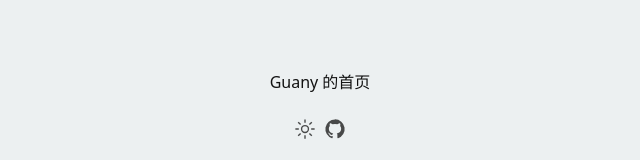
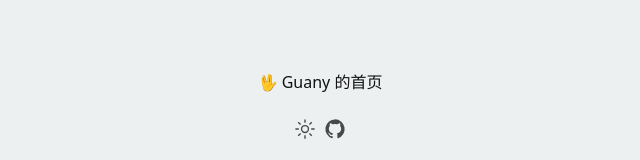
Before and after one commit to tlyboy/home, a Nuxt app: page / in a window 1280 px wide. Shown: the part 295-455 px from the top of the page, without its empty margins (320-960 px from the left). Built offline with nearby package versions, Linux system fonts and the light colour scheme.

Commit message:
feat: Add dark mode toggle and GitHub link to navbar, update page title and description.

```diff
--- a/app.vue
+++ b/app.vue
@@ -1,9 +1,11 @@
 <script setup lang="ts">
+import { appName } from '~/constants'
+
 useHead({
   htmlAttrs: {
     lang: 'zh-CN',
   },
-  title: 'Guany 的首页',
+  title: appName,
 })
 </script>
 
--- /dev/null
+++ b/constants/index.ts
@@ -0,0 +1,2 @@
+export const appName = 'Guany 的首页'
+export const appDescription = '🖖 Guany 的首页'
--- a/layouts/default.vue
+++ b/layouts/default.vue
@@ -2,6 +2,6 @@
   <main flex="~ col" h-full items-center justify-center>
     <slot />
 
-    <TFooter />
+    <TNavBar />
   </main>
 </template>
--- a/pages/index.vue
+++ b/pages/index.vue
@@ -1,7 +1,11 @@
+<script setup lang="ts">
+import { appDescription } from '~/constants'
+</script>
+
 <template>
   <div>
     <p>
-      Guany 的首页
+      {{ appDescription }}
     </p>
   </div>
 </template>
```
Also changed, not shown: components/TNavBar.vue (renamed from components/TFooter.vue), 1 other file (tests, documents, lock files or other folders).
